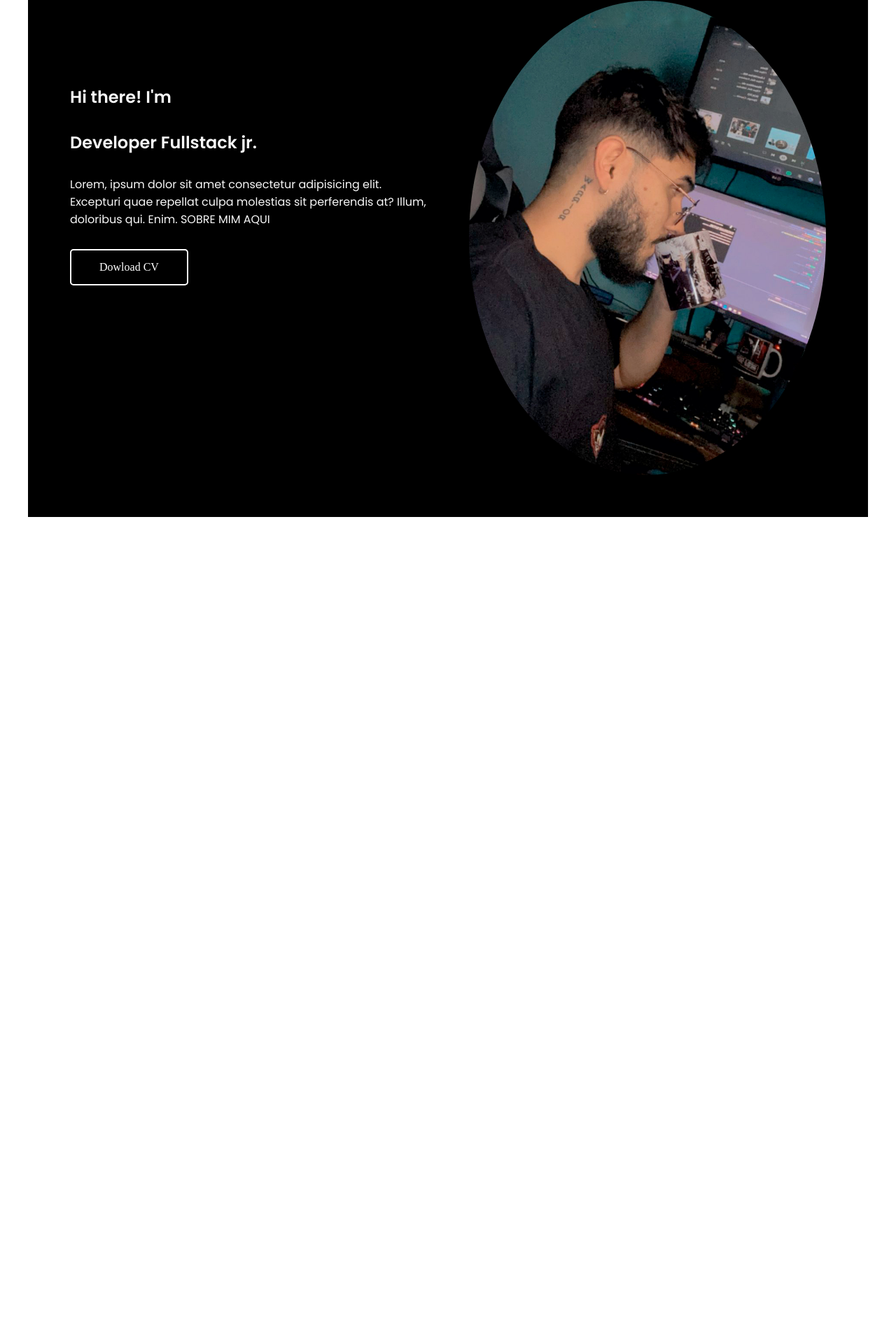
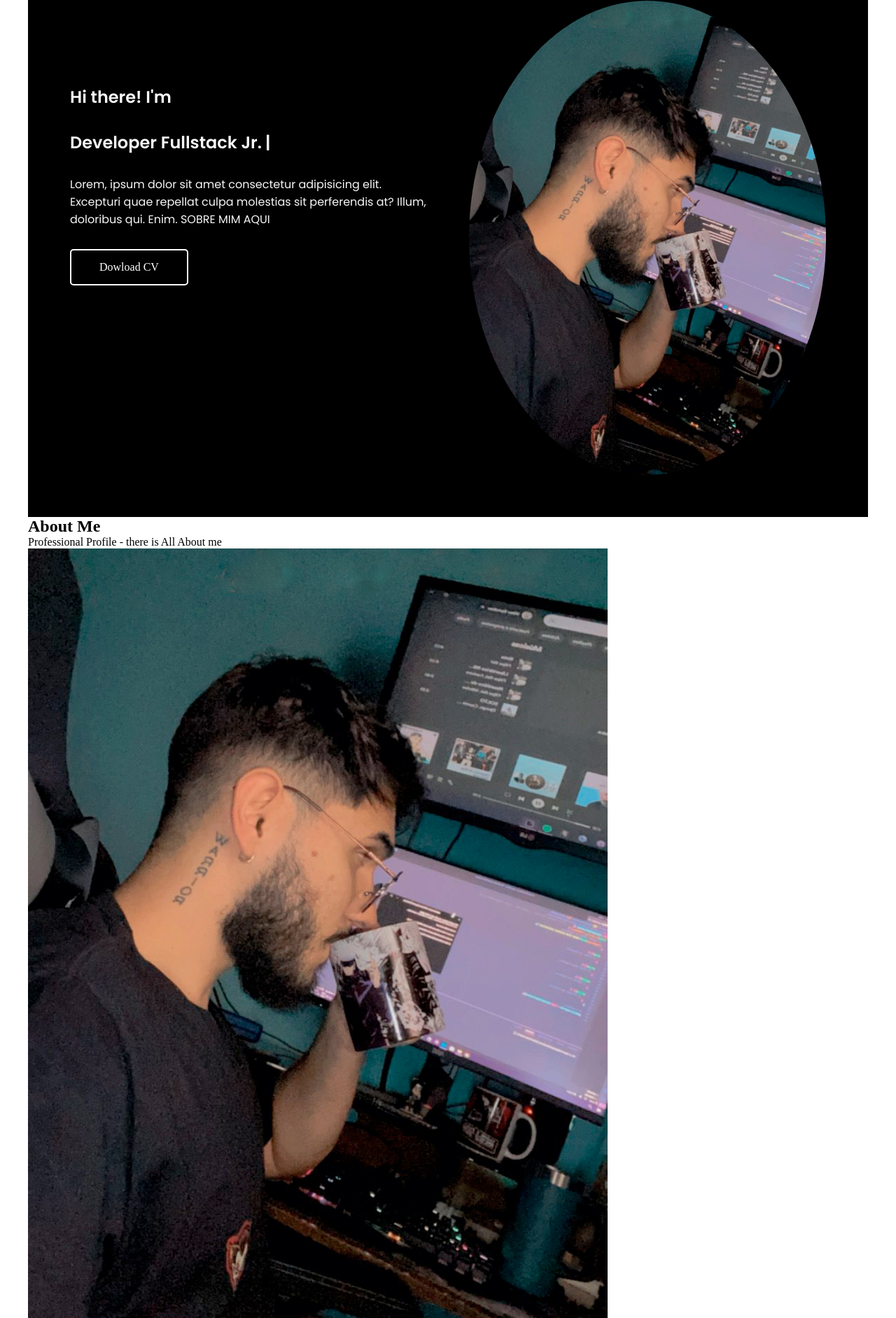
Before and after one commit to SanchesVitor/Portfolio, a plain HTML site: page index.html in a window 1280 px wide. Shown: the part 126-2010 px from the top of the page at 70% size. Before the commit the page ends 865 px from the top, so only its background shows below. Drawn offline with Linux system fonts and the light colour scheme.

Commit message:
upgrade style

```diff
--- a/index.html
+++ b/index.html
@@ -24,12 +24,26 @@
   <section aria-label="seção curriculo dowload Vitor" class="section-div">
     <div>
       <h2>Hi there! I'm</h2>
-      <h2 class="digitando">Developer Fullstack jr.</h2>
+      <h2 class="digitando">Developer Fullstack Jr.</h2>
       <p>Lorem, ipsum dolor sit amet consectetur adipisicing elit. Excepturi quae repellat culpa molestias sit perferendis at? Illum, doloribus qui. Enim. SOBRE MIM AQUI</p>
       <a href="#">Dowload CV</a>
     </div>
     <img src="./src/assets/My-picture-up.jpg" alt="Minha imagem de apresentação">
   </section>
+  <main>
+    <article aria-label="Seção sobre mim" class="sobre">
+      <div class="sobre-titulo">
+      <h1>About Me</h1>
+      <p>Professional Profile - there is All About me</p>
+      <div aria-label="Seção de ilustrações">
+        <span></span>
+        <span></span>
+        <span></span>
+      </div>
+    </div>
+    <img src="./src/assets/My-picture-up.jpg" alt="">
+    </article>
+  </main>
 
   <script src="./src/js/script.js"></script>
 </body>
--- a/src/styles/style.css
+++ b/src/styles/style.css
@@ -57,6 +57,8 @@ header .navegacao-primaria li a {
   padding: 60px;
 
   background-color: #000000;
+
+  animation: inicializar .7s forwards;
 }
 
 .section-div div {
@@ -92,8 +94,31 @@ header .navegacao-primaria li a {
   border-radius: 50%;
 }
 
+.digitando::after {
+  content: '|';
+  margin-left: 5px;
+  opacity: 1;
+  animation: pisca .5s infinite;
+}
+
+
+@keyframes pisca{
+  from {
+    opacity: 1;
+  }
+  to {
+    opacity: 0;
+  }
+}
+
+
 @keyframes inicializar {
   from {
     opacity: 0;
+    transform: translate3d(0, -60px, 0);
+  }
+  to {
+    opacity: 1;
+    transform: translate3d(0, 0, 0);
   }
 }
```
